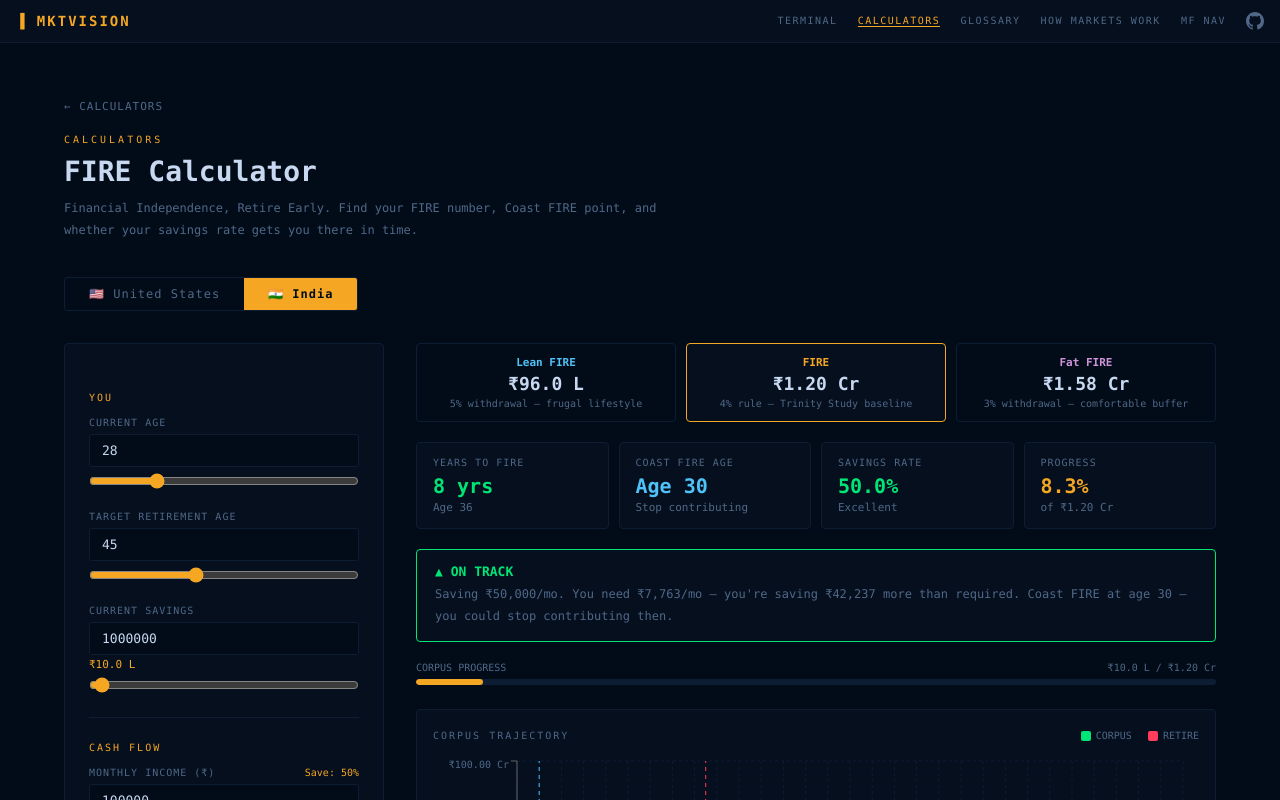
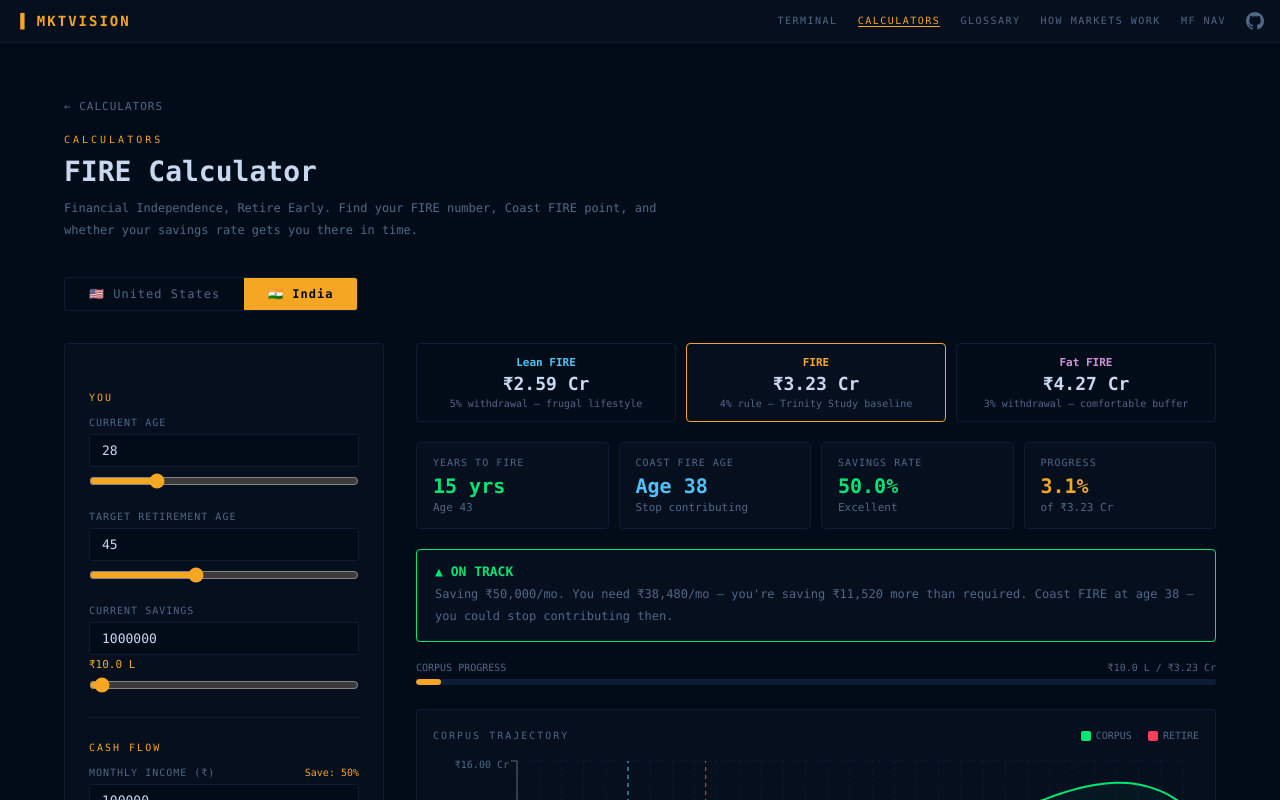
Before and after one commit to evans-0/finance, a React (Vite) app: page /calculators/fire in a window 1280 px wide. Built offline with nearby package versions, Linux system fonts and the light colour scheme.

Commit message:
Inflation adjusted FIRE number

```diff
--- a/src/pages/calculators/FIRE.jsx
+++ b/src/pages/calculators/FIRE.jsx
@@ -49,12 +49,15 @@ const DEFAULTS = {
 
 // ── Core calculation ──────────────────────────────────────────────────────────
 function computeFIRE(p, activeVariant) {
-  const annualExpenses = p.retireExpenses * 12
+  const annualExpensesToday = p.retireExpenses * 12
+  const yearsToRetire = p.retireAge - p.currentAge
+  // Inflate today's retirement expenses to what they'll cost at retirement date
+  const annualExpenses = annualExpensesToday * Math.pow(1 + p.inflation / 100, yearsToRetire)
   const monthlySavings = p.monthlyIncome - p.monthlyExpenses
   const r = p.returnRate / 100
   const rMonthly = r / 12
 
-  // FIRE numbers for each variant
+  // FIRE numbers for each variant — all inflation-adjusted to retirement date
   const fireNumbers = VARIANTS.map(v => ({
     ...v,
     fireNumber: annualExpenses * v.mult,
@@ -104,7 +107,6 @@ function computeFIRE(p, activeVariant) {
   const savingsRate = monthlySavings > 0 ? (monthlySavings / p.monthlyIncome) * 100 : 0
   const progress = Math.min((p.currentSavings / mainFireNumber) * 100, 100)
 
-  const yearsToRetire = p.retireAge - p.currentAge
   const monthsToRetire = yearsToRetire * 12
   const futureCorpusNeeded = mainFireNumber - p.currentSavings * Math.pow(1 + r, yearsToRetire)
   const monthlySavingsNeeded = rMonthly > 0
```
